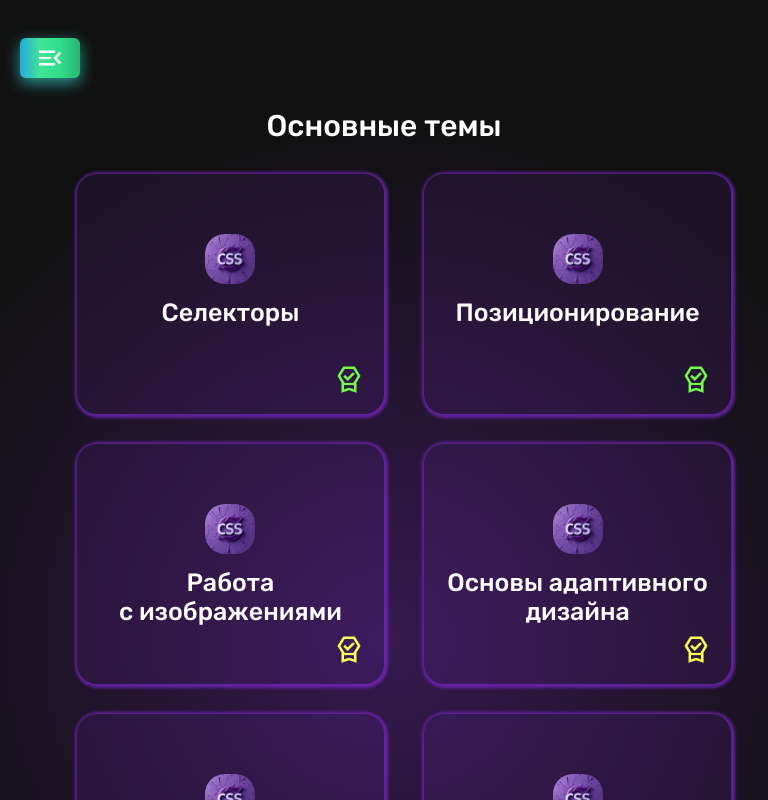
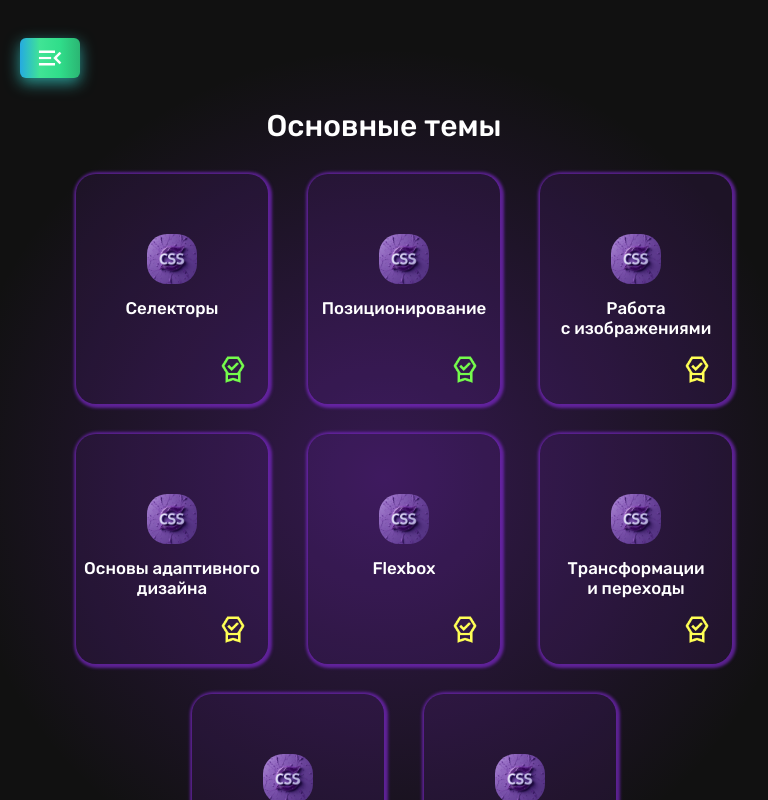
Before and after one commit to DiabloSabrith/NazDev-444, a Next.js app: page /css in a window 768 px wide. Shown: the top 800 px of the page. Built offline with nearby package versions, Linux system fonts and the light colour scheme; no server answers.

Commit message:
update css html  page

```diff
--- a/src/app/css/page.module.scss
+++ b/src/app/css/page.module.scss
@@ -428,7 +428,7 @@
     }
     .main{
       width: 100%;
-      height: 1200px;
+      height: 100%;
     }
     .h2{
       text-align: center;
@@ -445,14 +445,15 @@
       flex-direction: row;
       flex-wrap: wrap;
       justify-content: center;
+      gap: 0px;
     }
     .item{
       overflow: hidden;
       background-color: rgb(138, 43, 226,0.1);
       box-shadow:1px 1px 3px 3px  rgb(138, 43, 226,0.6);
       border-radius: 20px;
-      width:40%;
-      height: 25%;
+      width:25%;
+      height: 230px;
       padding-top: 40px;
       text-align: center;
       margin-bottom: 30px;
@@ -519,7 +520,7 @@
   }
     .h3{
       font-weight: 500;
-      font-size: 25px;
+      font-size: 2.2vw;
       padding-top: 10px;
       padding-bottom: 20px;
     }
--- a/src/app/html/html.module.scss
+++ b/src/app/html/html.module.scss
@@ -381,6 +381,7 @@
         display: none;
          }
         }
+
         /* TODO 766px -991px */
         @media (min-width:766px) and (max-width:991px){
           .container{
@@ -411,7 +412,7 @@
           }
           .main{
             width: 100%;
-            height: 1200px;
+            height: auto;
           }
           .h2{
             text-align: center;
@@ -428,18 +429,17 @@
             flex-direction: row;
             flex-wrap: wrap;
             justify-content: center;
-
+            gap: 0px;
           }
           .item{
             overflow: hidden;
             background-color: rgb(138, 43, 226,0.1);
             box-shadow:1px 1px 3px 3px  rgb(138, 43, 226,0.6);
             border-radius: 20px;
-            width:40%;
-            height: 25%;
+            width:25%;
+             min-height: 230px;
             padding-top: 40px;
             text-align: center;
-            margin-left: 40px;
             margin-bottom: 30px;
             position: relative;
 
@@ -507,7 +507,7 @@
           }
           .h3{
             font-weight: 500;
-            font-size: 25px;
+            font-size: 2.5vw;
             padding-top: 10px;
             padding-bottom: 10px;
           }
```
